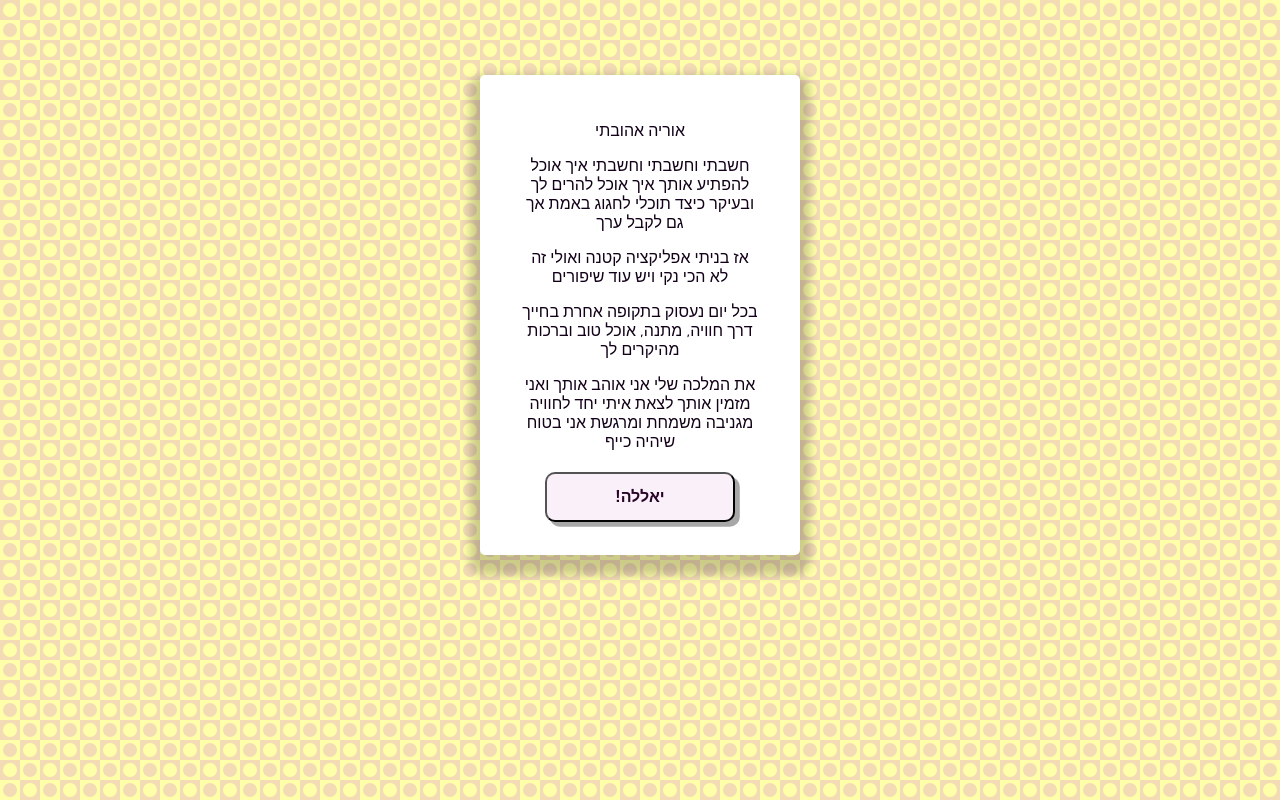
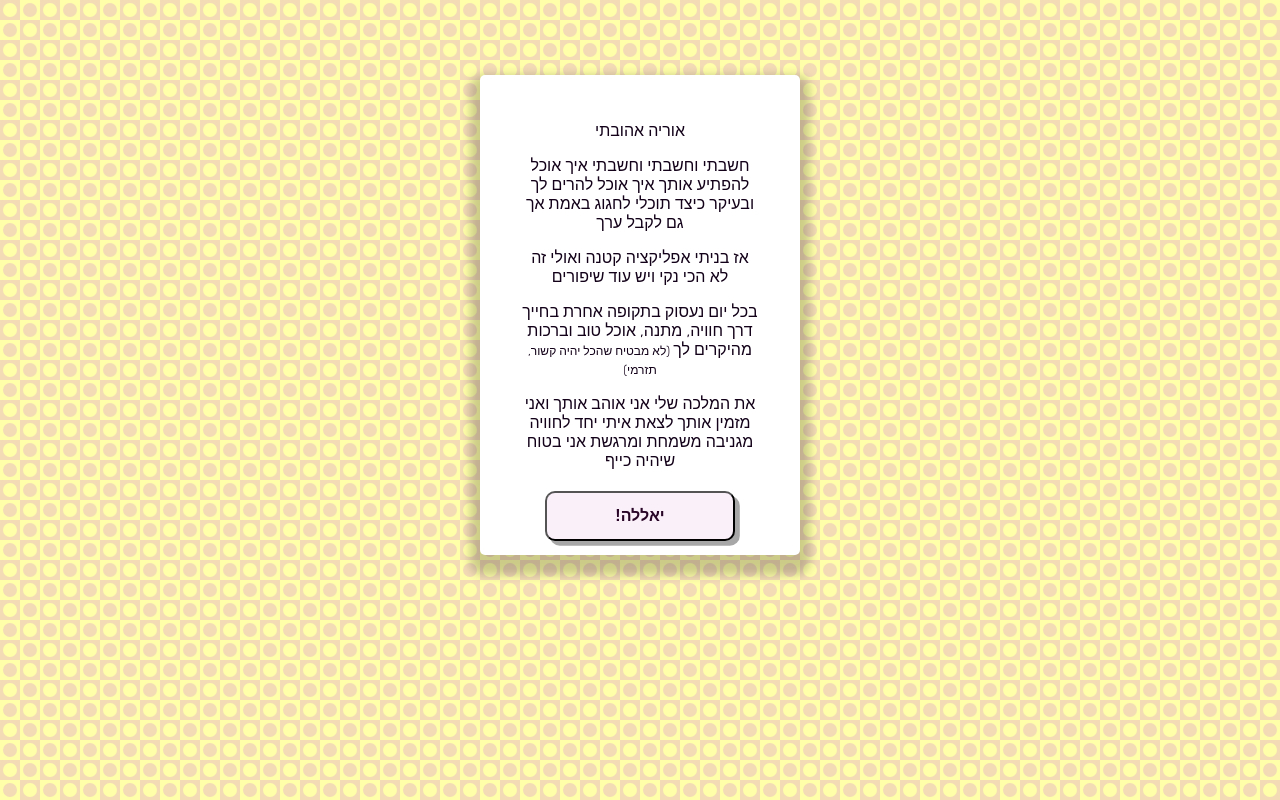
Before and after one commit to davidabu91/oriya-app, a React (Create React App) app: page / in a window 1280 px wide. Both pictures are taken after a click on the button "Let's Start!". Built offline with nearby package versions, Linux system fonts and the light colour scheme.

Commit message:
Edit Title content

```diff
--- a/src/components/Title.jsx
+++ b/src/components/Title.jsx
@@ -131,6 +131,8 @@ export default function Title({ setStart }) {
                 </p>
                 <p>
                 בכל יום נעסוק בתקופה אחרת בחייך דרך חוויה, מתנה, אוכל טוב וברכות מהיקרים לך
+                <span style={{fontSize: "12px"}}> (לא מבטיח שהכל יהיה קשור, תזרמי)</span>
+
                 </p>
               <p>
                 את המלכה שלי אני אוהב אותך ואני מזמין אותך לצאת איתי יחד לחוויה
```
